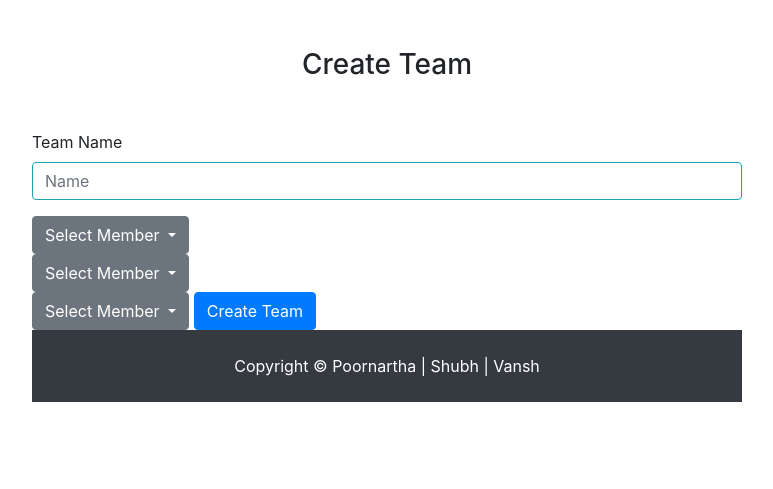
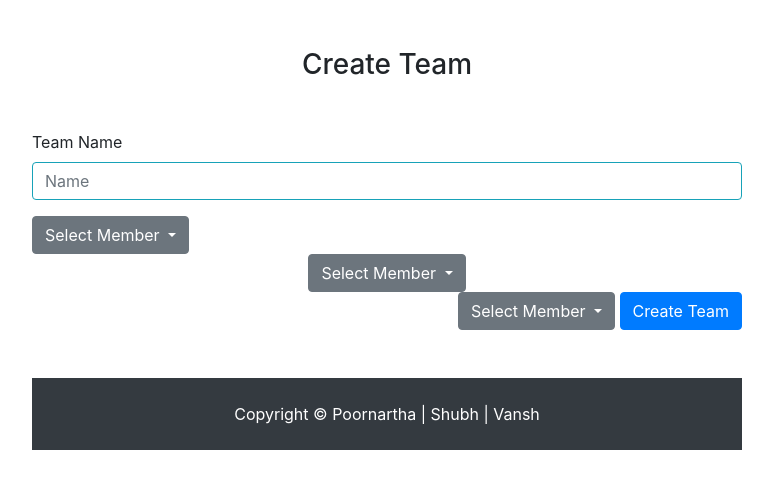
Before and after one commit to Poornartha/Odonata, a Django app: template templates/organization/team_create.html in a window 1280 px wide. Shown: the part 56-545 px from the top of the page, without its empty margins (253-1026 px from the left). Run offline with Django 3.2, Linux system fonts and the light colour scheme; the template is opened without the code that fills it, so the values that code supplies are empty.

Commit message:
Changes4

```diff
--- a/templates/organization/team_create.html
+++ b/templates/organization/team_create.html
@@ -21,7 +21,7 @@ Create Team
       <input type="text" class="form-control border border-info" id="formGroupExampleInput" placeholder="Name" name="name">
   </div>
 
-  <div class="dropdown">
+  <div class="dropdown text-left mb-5">
     <button class="btn btn-secondary dropdown-toggle" type="button" id="dropdownMenuButton" data-toggle="dropdown" aria-haspopup="true" aria-expanded="false">
       Select Member
     </button>
@@ -32,7 +32,7 @@ Create Team
     {% endfor %}
   </div>
 
-  <div class="dropdown">
+  <div class="dropdown text-center mb-5">
     <button class="btn btn-secondary dropdown-toggle" type="button" id="dropdownMenuButton" data-toggle="dropdown" aria-haspopup="true" aria-expanded="false">
       Select Member
     </button>
@@ -43,7 +43,7 @@ Create Team
     {% endfor %}
   </div>
 
-  <div class="dropdown">
+  <div class="dropdown text-right mb-5">
     <button class="btn btn-secondary dropdown-toggle" type="button" id="dropdownMenuButton" data-toggle="dropdown" aria-haspopup="true" aria-expanded="false">
       Select Member
     </button>
```
Also changed, not shown: Organization/views.py (+10 -1 lines).
